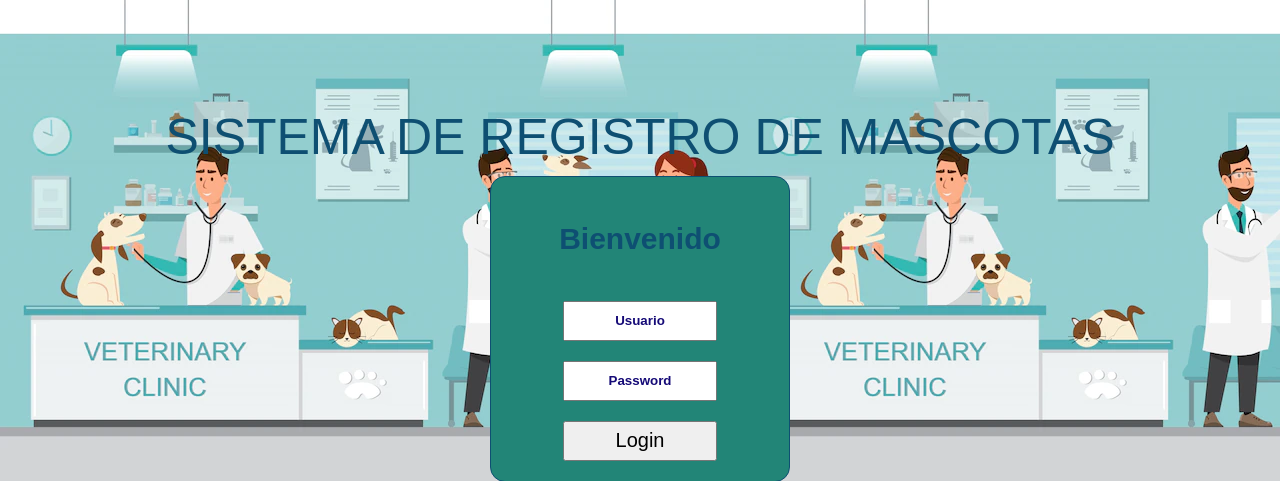
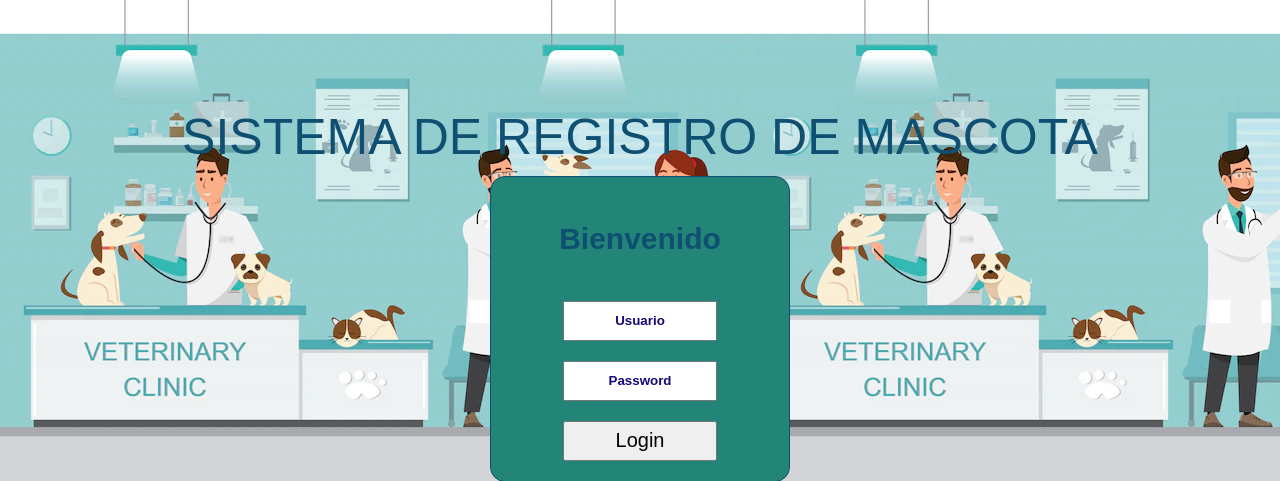
Before and after one commit to jesus-marca/appVetDog, a PHP site: page /app/login.php in a window 1280 px wide. Shown: the top 481 px of the page. Run offline with PHP 8.4, Linux system fonts and the light colour scheme.

Commit message:
Update login.php

```diff
--- a/appVeterinaria/app/login.php
+++ b/appVeterinaria/app/login.php
@@ -41,7 +41,7 @@
 
     <div id="contenedor">
         <header >
-            <h1>SISTEMA DE REGISTRO DE MASCOTAS</h1>
+            <h1>SISTEMA DE REGISTRO DE MASCOTA</h1>
         </header >
         <div id="central">
                 <div id ="titulo">
```
